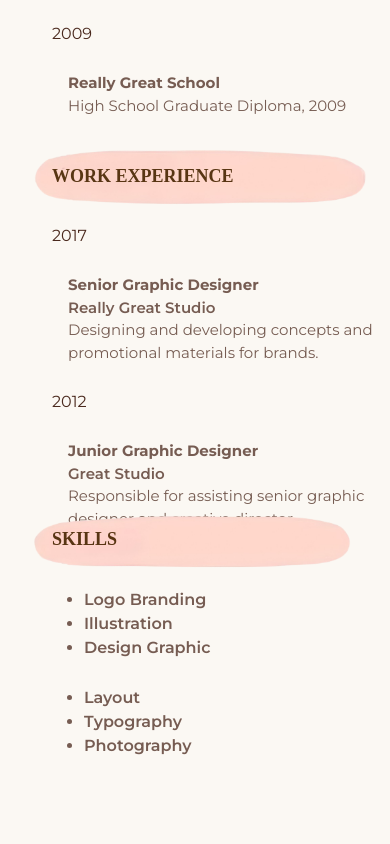
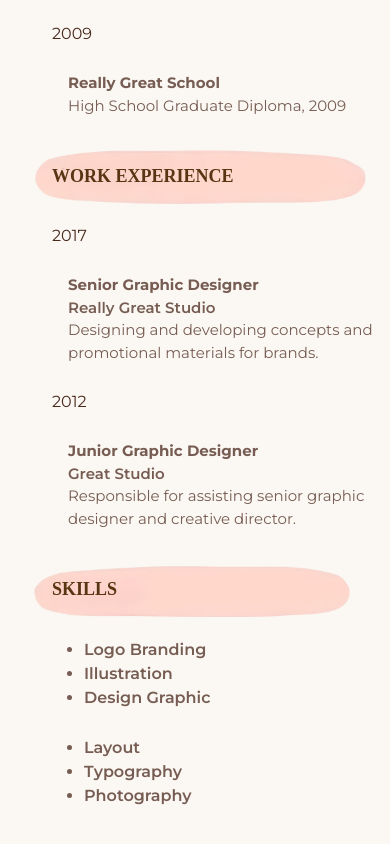
Before and after one commit to jeyakirubakaran03/Training-plan-Bootstrap-exercise, a plain HTML site: page index.html in a window 390 px wide. Shown: the part 998-1842 px from the top of the page. Drawn offline with nearby package versions, Linux system fonts and the light colour scheme; a web font is replaced by a local one.

Commit message:
Modified

```diff
--- a/style.css
+++ b/style.css
@@ -197,9 +197,12 @@ body{
         margin-top: 0.8rem;
         margin-bottom: 0;
     }
-    .experience-col-space{
+    /* .experience-col-space{
         margin-top: 0px !important;
     }
+    .skill-col-space{
+        margin-top: 0px !important;
+    } */
 }
 
 
@@ -217,4 +220,7 @@ body{
     .experience-col-space{
         margin-top: 0px !important;
     }
+    .skill-col-space{
+        margin-top: 0px !important;
+    }
 }
```
